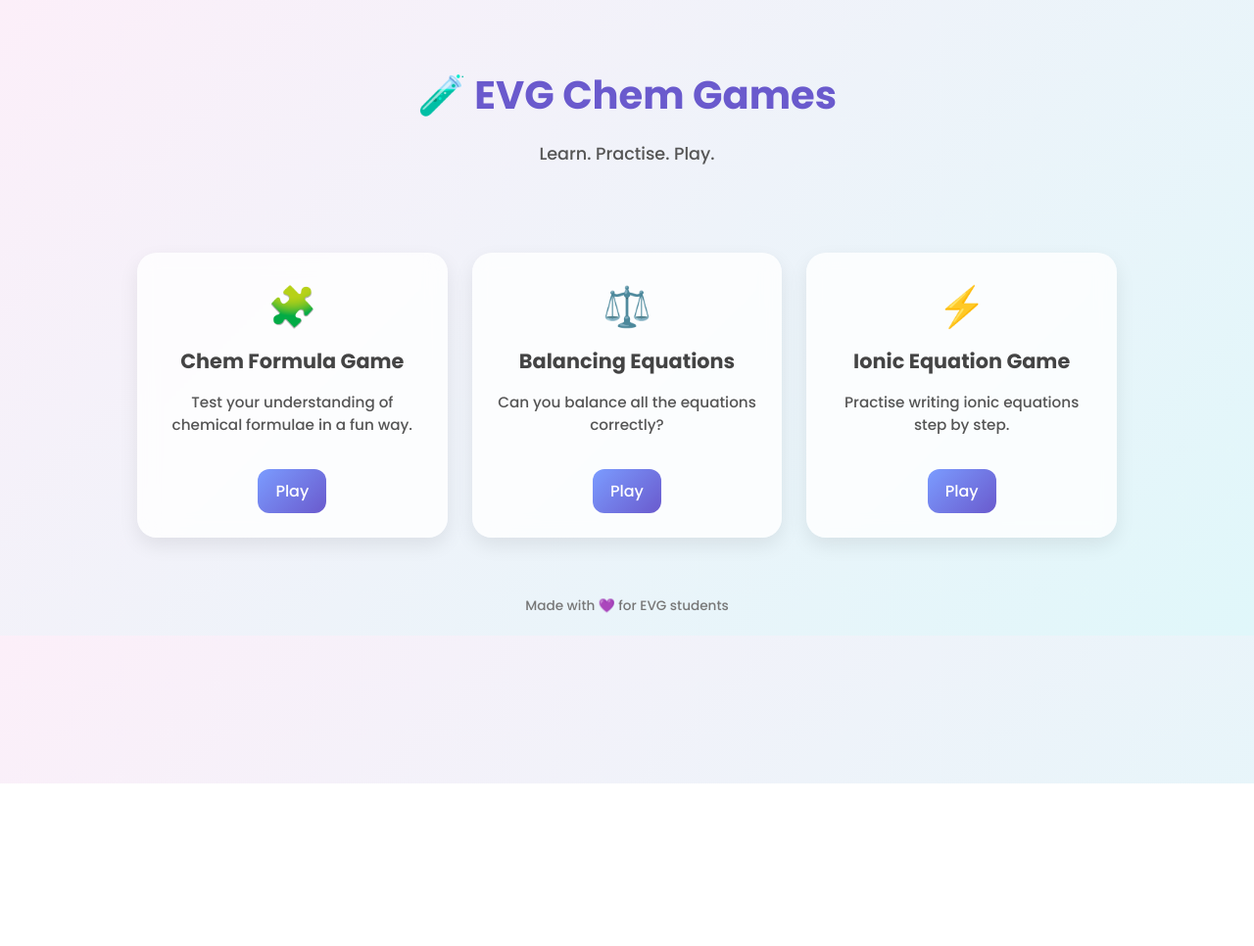
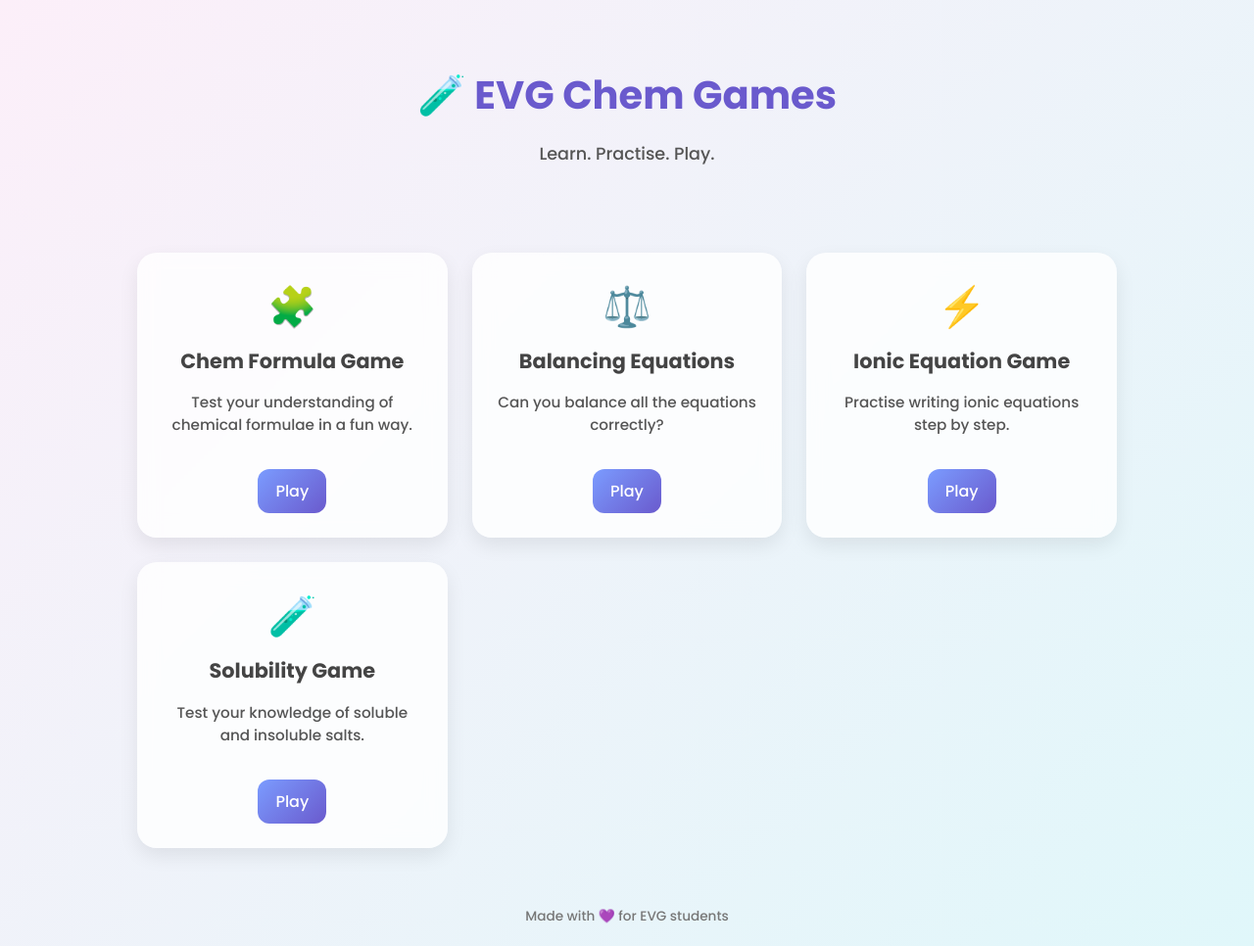
Before and after one commit to katelium/EVG_Chem, a plain HTML site: page index.html in a window 1280 px wide. Shown: the whole page at 98% size. Before the commit the page ends 800 px from the top, so only its background shows below. Drawn offline with Linux system fonts and the light colour scheme.

Commit message:
Add Solubility Game section to index.html

```diff
--- a/index.html
+++ b/index.html
@@ -124,6 +124,13 @@
       <a href="ionic_equation_game.html" class="btn" target="_blank">Play</a>
     </div>
 
+  <div class="card">
+    <div class="emoji">🧪</div>
+    <h2>Solubility Game</h2>
+    <p>Test your knowledge of soluble and insoluble salts.</p>
+    <a href="solubility-game.html" class="btn">Play</a>
+  </div>
+
   </div>
 
   <footer>
```
